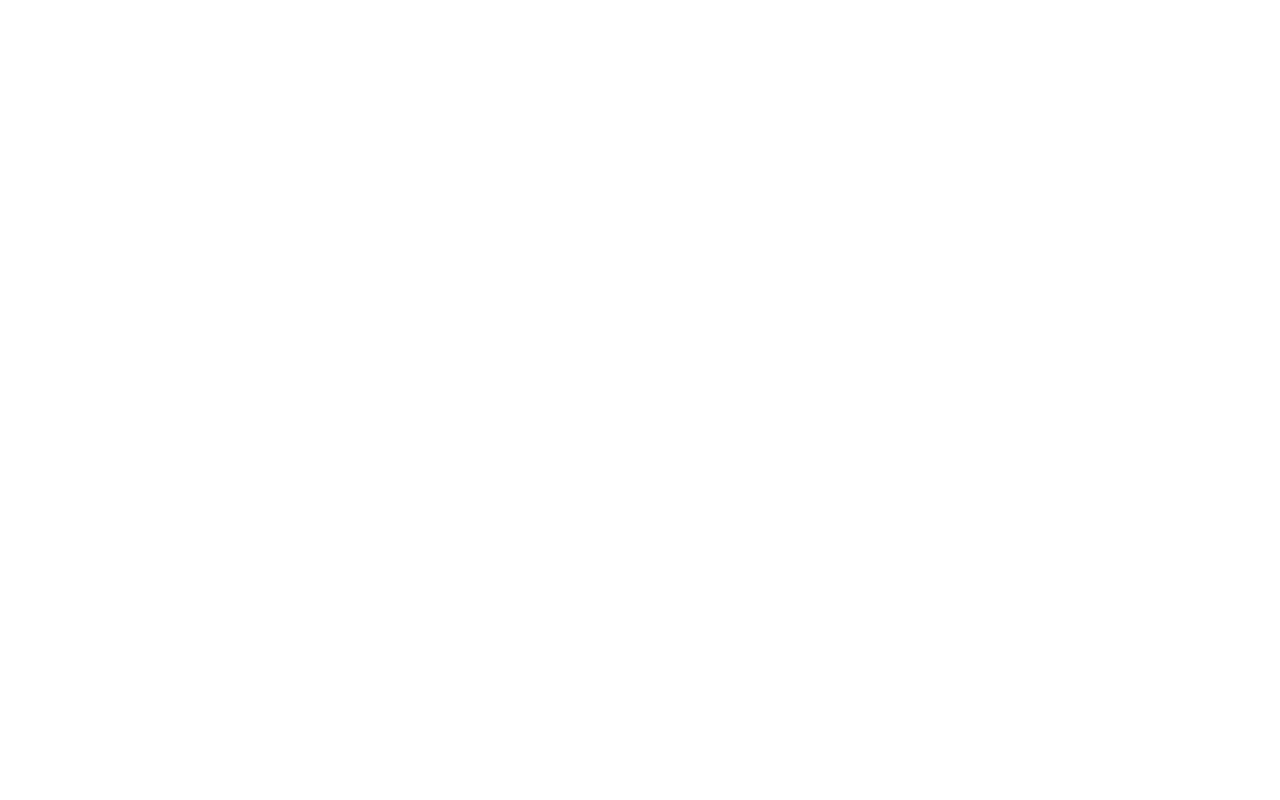
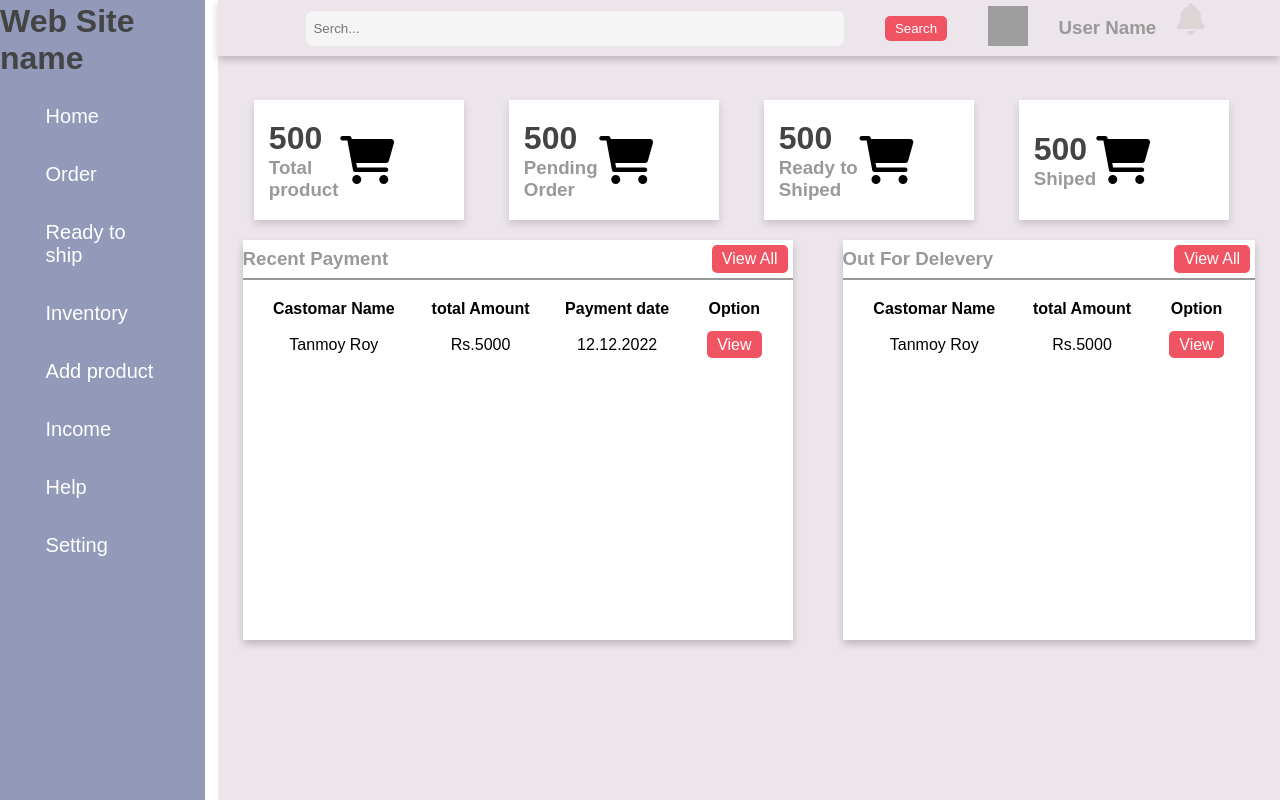
Before and after one commit to robustdev111/ClothsNite, a plain HTML site: page adminSide/adminDashboard.html in a window 1280 px wide. Drawn offline with Linux system fonts and the light colour scheme; grey boxes are pictures that could not be loaded.

Commit message:
admmin dashboard stracture

```diff
--- /dev/null
+++ b/adminSide/Style_Admin/comn_style.css
@@ -0,0 +1,200 @@
+*{
+    margin:0;
+    padding:0;
+    box-sizing: border-box;
+    font-family: sans-serif;
+}
+body{
+    min-height: 100vh;
+
+}
+
+a{
+    text-decoration: none;
+}
+
+li{
+    margin-right: 0px;
+    margin-top: 15px;
+    list-style: none;
+}
+
+h1,h2{
+
+    color: #444;
+    /* we need to deside the color of font size */
+
+}
+h3{
+    color: #999;
+}
+i{
+    margin-top: 15px auto;
+    width: 100%;
+
+}
+.title{
+    display: flex;
+    align-items: center;
+    justify-content:space-between;
+    padding: 15 px 10px;
+    border-bottom: 2px solid #999;
+
+}
+
+.btn{
+    background: #f05462;
+    color: white;
+    padding: 5px 10px;
+    text-align: center;
+    border-radius: 5px;
+    border :none;
+    margin: 5px;
+
+}
+table{
+ padding: 10px;
+
+}
+
+
+th,td{
+    padding: 8px;
+    /* border: 1px solid red; */
+    text-align: center;
+}
+.btn:hover{
+color: #f05462;
+background-color: rgb(253, 234, 234);
+padding: 3px 8px;
+border: 2px solid #da1d2c;
+border-radius: 5px;
+}
+
+.side-menu{
+
+position: fixed;
+background: #9299b9;
+width: 16vw;
+min-height: 100vh;
+display: flex;
+flex-direction: column;
+
+}
+
+.side-menu .web_logo{
+
+    height: 10vh;
+    display: flex;
+    align-items: center;
+    justify-content: center;
+
+}
+
+.side-menu li{
+
+    font-size: 20px;
+    padding: 10px 40px;
+    color: white;
+    display: flex;
+    align-items: center;
+    /* justify-content: center; */
+
+}
+
+.side-menu li:hover{
+
+    background: white;
+    color: #9299b9;
+
+
+}
+
+.container{
+    position: absolute;
+    background: #ece5ec;
+    right: 0;
+    width: 83vw;
+    height: 100vh;
+}
+
+.container .header{
+    position: fixed;
+    right: 0;
+    top: 0;
+    width: 83vw;
+    height: 7vh;
+    color: rgb(219, 213, 213);
+    /* border: 2px solid red; */
+    display: flex;
+    align-items: center;
+    justify-content: center;
+    box-shadow: 0px 4px 8px 0px rgb(0 ,0,0,0.2);
+}
+.container .header .nav{
+    width: 90%;
+    display: flex;
+    align-items: center;
+    justify-content: end;
+    /* border: 1px solid red; */
+
+}
+
+.search{
+   width:50%;
+   display: flex;
+   flex: 3;
+   justify-content: space-evenly;
+}
+
+
+.container .header .nav .search input{
+    border: none;
+    border-radius: 7px;
+    padding: 7px;
+    background: whitesmoke;
+    width: 75%;
+
+}
+
+.user{
+    flex: 1;
+    display: flex;
+    align-items: center;
+    justify-content: space-between;
+
+}
+
+.container .header .nav .user .icon-cls{
+
+    position :relative;
+    width: 50px;
+    height:50px;
+
+    /* border: 2px solid red; */
+
+}
+
+.container .header .nav .user .icon-cls img{
+    position: absolute;
+    margin-top: 3px;
+    left: 0;
+    width: 80%;
+    height: 80%;
+
+}
+
+.container .header .nav .user .icon-cls h3{
+
+    display: inline;
+
+}
+
+
+.container .content {
+    position:relative;
+    margin-top: 10vh;
+    min-height: 90vh;
+    /* border: 2px solid red; */
+
+}
--- /dev/null
+++ b/adminSide/Style_Admin/dashboard.css
@@ -0,0 +1,65 @@
+.container .content .cards{
+    width: 96%;
+    margin: auto;
+    padding: 20px 15px;
+    display: grid;
+   grid-template-columns: repeat(4,1fr);
+   gap: 30px;
+}
+
+.container .content .cards .card{
+
+    width: 210px;
+    height: 120px;
+    background: white;
+    padding: 15px;
+    display: flex;
+    align-items: center;
+    justify-content: space-between;
+    /* border: 1px solid red; */
+    box-shadow: 0 4px 8px 0 rgb(0 ,0,0,0.15);
+}
+
+/*
+.container .content .cards .card:nth-child(1){
+    background: rgb(107, 107, 185);
+
+}
+
+.container .content .cards .card:nth-child(6){
+    background: rgb(216, 45, 14);
+
+}
+/* ------------------------------------------ */
+
+.container .content .advance_Data {
+    min-height: 60vh;
+    display: flex;
+    justify-content: space-around;
+    align-items: flex-start;
+    flex-wrap: wrap;
+
+
+}
+.container .advance_Data .recent-payment{
+    min-height: 50vh;
+    background: white;
+    margin: 0 25px 25px 25px;
+    /* border :2px solid red; */
+    flex: 4;
+    background: white;
+    box-shadow: 0px 4px 8px 0px rgb(0 ,0,0,0.2);
+    display: flex;
+    flex-direction: column;
+}
+
+.container .advance_Data .out-for-Delevery{
+flex: 3;
+background: white;
+height: 50vh;
+margin: 0 25px;
+display: flex;
+ flex-direction: column;
+box-shadow: 0px 4px 8px 0px rgb(0 ,0,0,0.2);
+}
+/* Responcive ness */
--- a/adminSide/adminDashboard.html
+++ b/adminSide/adminDashboard.html
@@ -0,0 +1,149 @@
+<!DOCTYPE html>
+<html lang="en">
+<head>
+    <meta charset="UTF-8">
+    <meta http-equiv="X-UA-Compatible" content="IE=edge">
+    <meta name="viewport" content="width=device-width, initial-scale=1.0">
+    <title>Admin Dashboard</title>
+    <link rel="stylesheet" href="https://cdnjs.cloudflare.com/ajax/libs/font-awesome/6.2.1/css/all.min.css" integrity="sha512-MV7K8+y+gLIBoVD59lQIYicR65iaqukzvf/nwasF0nqhPay5w/9lJmVM2hMDcnK1OnMGCdVK+iQrJ7lzPJQd1w==" crossorigin="anonymous" referrerpolicy="no-referrer" />
+    <link rel="stylesheet" href="Style_Admin\comn_style.css">
+    <link rel="stylesheet" href="Style_Admin\dashboard.css">
+</head>
+<body>
+    <div class="side-menu">
+<div class="web_logo">
+    <h1>Web Site name</h1><!--add logo immage-->
+</div>
+<ul>
+    <li><img src="#icons" alt="">&nbsp;<span>Home </span> </li>
+    <li><img src="#icons" alt="">&nbsp;<span> Order</span> </li>
+    <li><img src="#icons" alt="">&nbsp;<span> Ready to ship</span> </li>
+    <li><img src="#icons" alt="">&nbsp;<span> Inventory</span> </li>
+    <li><img src="#icons" alt="">&nbsp;<span>Add product </span> </li>
+    <li><img src="#icons" alt="">&nbsp;<span> Income</span> </li>
+    <li><img src="#icons" alt="">&nbsp;<span> Help </span></li>
+    <li><img src="#icons" alt="">&nbsp;<span>  Setting</span></li>
+</ul>
+</div>
+
+<div class="container">
+   <header class="header">
+    <nav class="nav">
+        <div class="search">
+            <input type="text" placeholder="Serch...">
+            <button class="btn" type="submit">Search</button>
+        </div>
+
+        <div class="user">
+
+
+            <!-- add user photo -->
+            <div class="icon-cls">
+                <img src="https://cdn.pixabay.com/photo/2014/04/02/17/07/user-307993__340.png" alt="">
+
+            </div>
+            <h3>User Name</h3>
+            <div class="icon-cls">  <i class="fa-solid fa-bell fa-2x"></i><!-- add notification logo --> </div>
+        </div>
+    </nav>
+   </header>
+<div class="content">
+
+    <div class="cards">
+    <div class="card">
+        <div class="box">
+            <h1>500</h1><!--Order Number-->
+            <h3>Total product</h3>
+
+        </div>
+        <i class="fa-sharp fa-solid fa-cart-shopping fa-3x"></i>
+    </div>
+
+
+    <div class="card">
+        <div class="box">
+            <h1>500</h1><!--Order Number-->
+            <h3>Pending Order</h3>
+
+        </div>
+        <i class="fa-sharp fa-solid fa-cart-shopping fa-3x"></i>
+    </div>
+
+    <div class="card">
+        <div class="box">
+            <h1>500</h1><!--Order Number-->
+            <h3>Ready to Shiped</h3>
+
+        </div>
+        <i class="fa-sharp fa-solid fa-cart-shopping fa-3x"></i>
+    </div>
+
+    <div class="card">
+        <div class="box">
+            <h1>500</h1><!--Order Number-->
+            <h3>Shiped</h3>
+
+        </div>
+        <i class="fa-sharp fa-solid fa-cart-shopping fa-3x"></i>
+    </div>
+
+
+</div>
+<!-- container 2 satrting buttom div -->
+<div class="advance_Data">
+    <div class="recent-payment">
+        <div class="title">
+            <h3>Recent Payment</h3>
+            <a href="#" class="btn"> View All</a>
+        </div>
+
+        <table>
+            <tr>
+                <th>Castomar Name</th>
+                <th>total Amount</th>
+                <th>Payment date</th>
+                <th>Option</th>
+
+            </tr>
+            <tr>
+               <td>Tanmoy Roy</td>
+               <td>Rs.5000</td>
+               <td>12.12.2022</td>
+               <td><a href="#" class="btn">View</a></td>
+
+            </tr>
+        </table>
+
+
+    </div>
+    <div class="out-for-Delevery">
+        <div class="title">
+            <h3>Out For Delevery</h3>
+            <a href="#" class="btn"> View All</a>
+        </div>
+        <table>
+            <tr>
+                <th>Castomar Name</th>
+                <th>total Amount</th>
+
+                <th>Option</th>
+
+            </tr>
+            <tr>
+               <td>Tanmoy Roy</td>
+               <td>Rs.5000</td>
+
+               <td><a href="#" class="btn">View</a></td>
+
+            </tr>
+        </table>
+    </div>
+</div>
+</div>
+
+
+
+</div>
+
+</body>
+</html>
```
Also changed, not shown: adminSide/order.html (+51 -1 lines).
